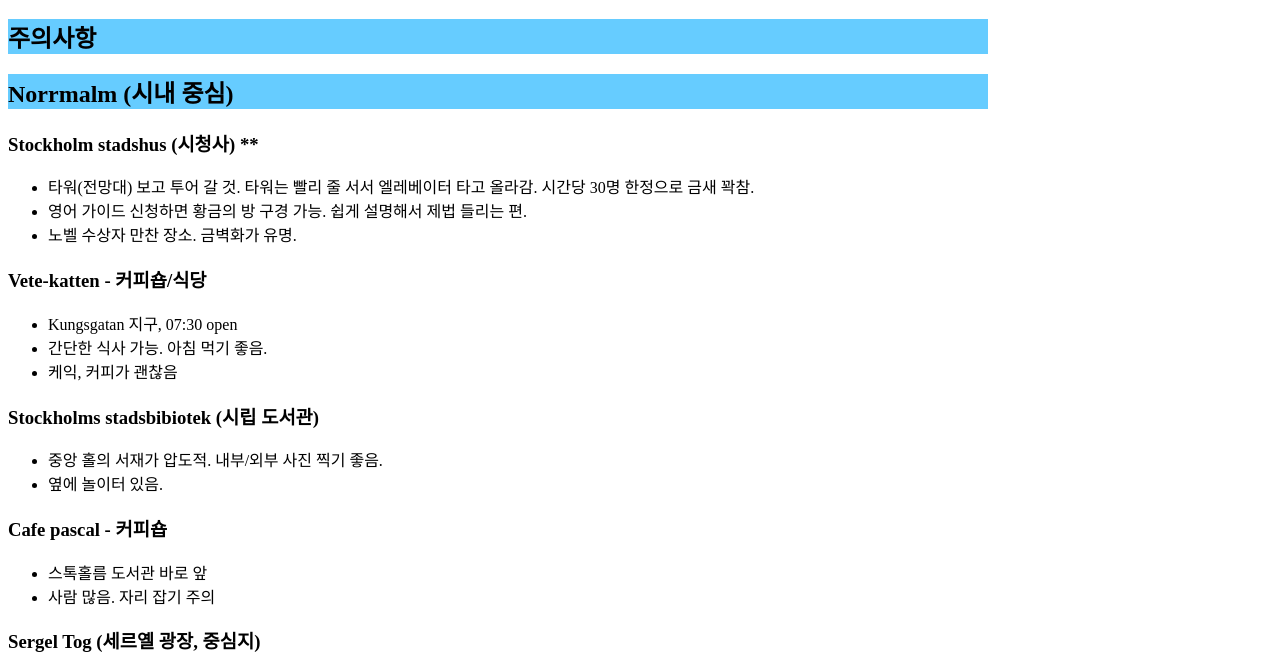
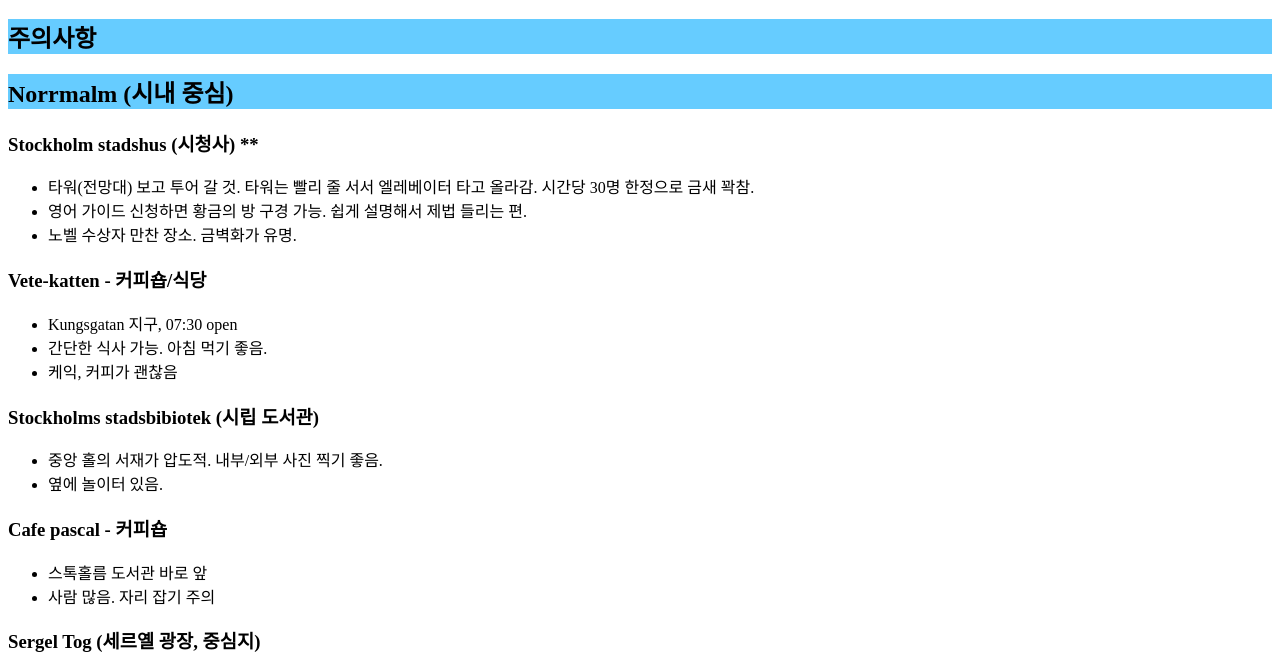
Before and after one commit to shinecbj/gombae, a plain HTML site: page sweden.html in a window 1280 px wide. Shown: the part 61-730 px from the top of the page. Drawn offline with Linux system fonts and the light colour scheme.

Commit message:
Update sweden.html

```diff
--- a/sweden.html
+++ b/sweden.html
@@ -2,11 +2,9 @@
 <html lang="ko" dir="ltr">
   <head>
     <meta charset="utf-8">
+    <meta name="viewport" content="width=device-width, initial-scale=1.0">
     <title>Stockholm</title>
     <style media="screen">
-      body {
-        width: 980px;
-      }
       h2 {
         background-color: rgb(102, 204, 255);
       }
```
